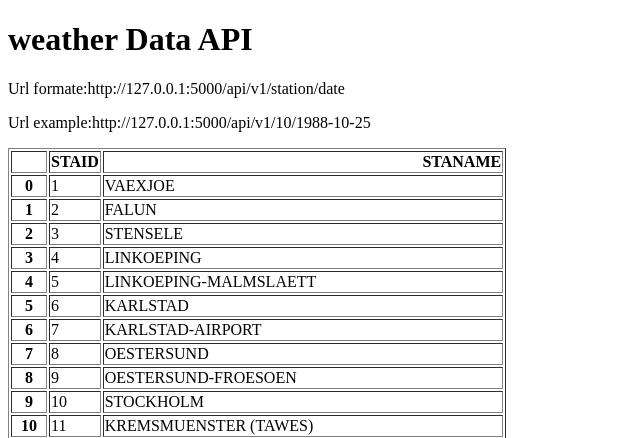
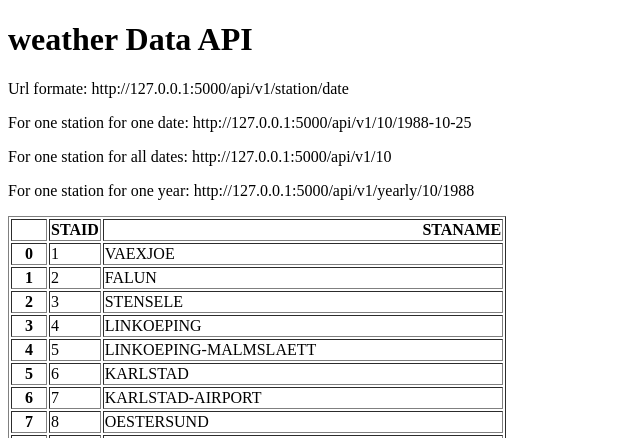
Before and after one commit to JON-ATHAN12/weatherapi-app, a Flask app: page / in a window 1280 px wide. Shown: the top 438 px of the page, without its empty margins (0-640 px from the left). Run offline with Flask 3, Linux system fonts and the light colour scheme.

Commit message:
Day 31: Add url, endpoint for yearly and all data.

```diff
--- a/main.py
+++ b/main.py
@@ -7,9 +7,12 @@ app = Flask(__name__)
 stations = pd.read_csv("data/stations.txt", skiprows=17)
 stations = stations[['STAID', 'STANAME                                 ']]
 
+
 @app.route("/")
 def home():
     return render_template("home.html", data=stations.to_html())
+
+# For one station, for one date
 
 
 @app.route("/api/v1/<station>/<date>")
@@ -21,6 +24,33 @@ def about(station, date):
             "date": date,
             "temperature": temperature}
 
+# For one station, for all dates
+
+
+@app.route("/api/v1/<station>")
+def all_dates(station):
+    filename = "data/TG_STAID" + str(station).zfill(6) + ".txt"
+    df = pd.read_csv(filename, skiprows=20, parse_dates=["    DATE"])
+    result = df.to_dict(orient="records")
+    return result
+
+# For one station, for one year
+
+
+@app.route("/api/v1/yearly/<station>/<year>")
+def yearly(station, year):
+    filename = "data/TG_STAID" + str(station).zfill(6) + ".txt"
+    # df = pd.read_csv(filename, skiprows=20, parse_dates=["    DATE"])
+    df = pd.read_csv(filename, skiprows=20)
+    df["    DATE"] = df["    DATE"].astype(str)
+    result = df[df["    DATE"].str.startswith(str(year))].to_dict(orient="records")
+
+    return result
+
+
+
+
+
 
 if __name__ == "__main__":
     app.run(debug=True)
--- a/templates/home.html
+++ b/templates/home.html
@@ -6,8 +6,10 @@
 </head>
 <body>
 <h1> weather Data API</h1>
-<p>Url formate:http://127.0.0.1:5000/api/v1/station/date</p>
-<p>Url example:http://127.0.0.1:5000/api/v1/10/1988-10-25</p>
+<p>Url formate: http://127.0.0.1:5000/api/v1/station/date</p>
+<p>For one station for one date: http://127.0.0.1:5000/api/v1/10/1988-10-25</p>
+<p>For one station for all dates: http://127.0.0.1:5000/api/v1/10</p>
+<p>For one station for one year: http://127.0.0.1:5000/api/v1/yearly/10/1988</p>
 <p>{{data|safe}}</p>
 </body>
 </html>
```
